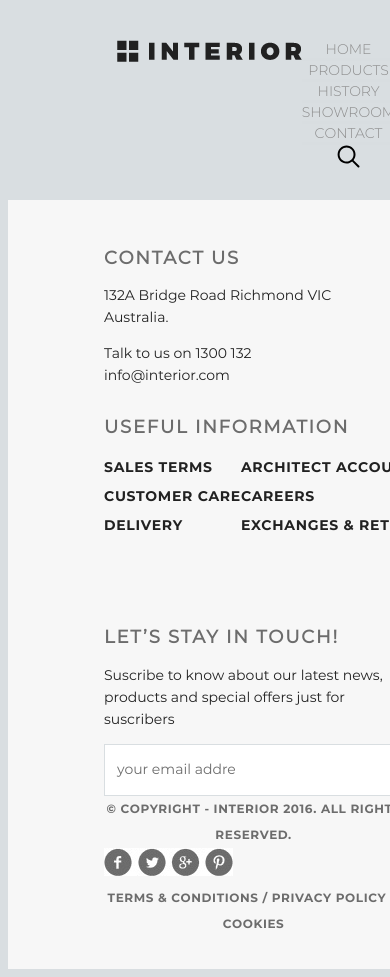
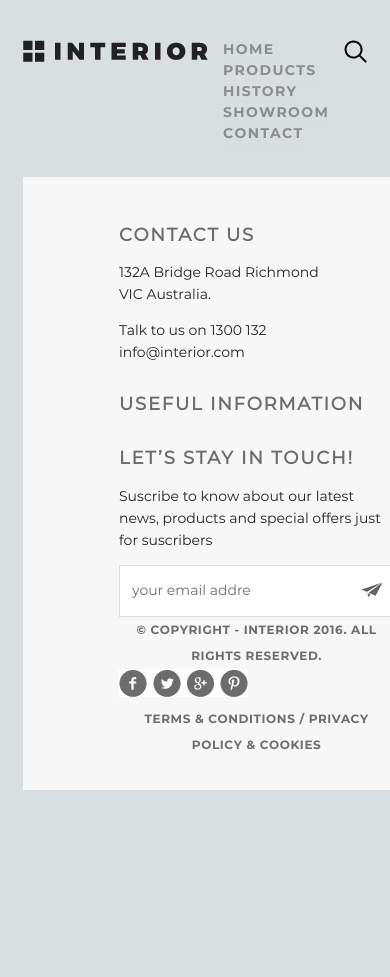
Before and after one commit to Kirrrusha/shop, a React (Create React App) app: page / in a window 390 px wide. Shown: the top 977 px of the page. After the commit the page ends 844 px from the top, so only its background shows below. Built offline with nearby package versions, Linux system fonts and the light colour scheme.

Commit message:
special for Ksenia header without hamburger menu in mobile version

```diff
--- a/src/App.js
+++ b/src/App.js
@@ -6,11 +6,10 @@ import Footer from './Blocks/Footer/Footer'
 
 function App() {
   return (
-    <div className="App">
+    <>
       <Header />
-
       <Footer />
-    </div>
+    </>
   );
 }
 
--- a/src/Blocks/Footer/Footer.js
+++ b/src/Blocks/Footer/Footer.js
@@ -4,6 +4,7 @@ import React, { Component } from 'react'
 import '../../assets/css/Footer.scss'
 import '../../assets/css/App.scss'
 import Social_link from '../../assets/img/social-links.jpg'
+import PropTypes from 'prop-types';
 
 class Footer extends Component {
     render() {
@@ -30,7 +31,7 @@ class Footer extends Component {
                             <ul className='footer_list'>
                                 {info.map( (item, index) => {
                                     return <li key={index} className='info_items'>
-                                        <Link label={item} />
+                                        <a href='/'>{this.props.label}</a>
                                     </li>
                                 })}
                             </ul>
@@ -57,14 +58,12 @@ class Footer extends Component {
     }
 }
 
-class Link extends Component {
-    render() {
-      return <a href='/'>{this.props.label}</a>
-    }
- }
-
  Footer.defaultProps = {
     label: ''
 };
 
+Footer.propTypes = {
+    label: PropTypes.string
+}
+
 export default Footer;
--- a/src/Blocks/Header/Header.js
+++ b/src/Blocks/Header/Header.js
@@ -1,20 +1,24 @@
-import React, { Component } from 'react'
+import React, {Component} from 'react';
 
-import Logo from '../../assets/img/logo.png'
-import '../../assets/css/Header.scss'
-import '../../assets/css/App.scss'
-import Menu from './Menu'
+import Logo from '../../assets/img/logo.png';
+import '../../assets/css/Header.scss';
+import '../../assets/css/App.scss';
+import Menu from './Menu';
 
 export default class Header extends Component {
 
   render() {
     return (
+      <header>
         <div className='wrapper'>
-                <div className='header_wrapper'>
-                    <a href='/'><img src ={Logo} alt='#' className='header_logo'></img></a>
+          <div className='header-blocks'>
+            <a href='/'>
+              <img className='header-logo' src={Logo} alt='#' />
+            </a>
             <Menu />
           </div>
         </div>
-        )
+      </header>
+    );
   }
 }
--- a/src/Blocks/Header/Menu.js
+++ b/src/Blocks/Header/Menu.js
@@ -1,28 +1,31 @@
-import React, { Component } from 'react'
-import '../../assets/css/Header.scss'
-import Search from '../../assets/svg/search.svg'
+import React, {Component} from 'react';
+import '../../assets/css/Header.scss';
+import Search from '../../assets/svg/search.svg';
 import PropTypes from 'prop-types';
 
 
 export default class Menu extends Component {
 
   render() {
-        const menu=[
+    const menu = [
       'home',
       'products',
       'history',
       'showroom',
       'contact'
-        ]
+    ];
     return (
-            <ul className='header_menu'>
-                { menu.map( (item, index) => {
-                    return <li key={index} className='menu_items'>{item}</li>
+      <div className="header-links">
+        <div className='header-menu'>
+          {menu.map((item, index) => {
+            return <div key={index} className='menu-items'>{item}</div>;
           })}
-                <img src ={Search} alt='#' className='header_search'></img>
-
-            </ul>
-        )
+        </div>
+        <div className="header-search">
+          <img className='header-search' src={Search} alt='#' />
+        </div>
+      </div>
+    );
   }
 }
 
--- a/src/Blocks/index.js
+++ b/src/Blocks/index.js
@@ -4,7 +4,6 @@ export default class index extends Component {
     render() {
         return (
             <div>
-
             </div>
         )
     }
--- a/src/assets/css/App.scss
+++ b/src/assets/css/App.scss
@@ -7,15 +7,9 @@ body{
   text-align: center;
  }
 
-// .wrapper{
-//   width: 1366px;
-//   margin: 0 auto;
-//   display: flex;
-//   flex-direction: column;
-//   flex-wrap: wrap;
-//   align-items: center;
-//   justify-content: center;
-// }
+ .wrapper{
+   @include wrapper();
+ }
 
 .App-header {
   min-height: 100vh;
--- a/src/assets/css/Footer.scss
+++ b/src/assets/css/Footer.scss
@@ -124,7 +124,7 @@
 
 }
 .footer_input input{
-    width: 370px;
+    width: 100%;
     height: 48px;
     border: 1px solid $background-color-secondary;
     background-color: $background-color-white;
@@ -147,7 +147,6 @@
     position: absolute;
     right: 0;
     top: 3px;
-    left: 321px;
     width: 46px;
     height: 46px;
     font-weight: 400;
--- a/src/assets/css/Header.scss
+++ b/src/assets/css/Header.scss
@@ -1,66 +1,78 @@
 @import '../../assets/css/App.scss';
 
 
-.header_menu, .header_logo{
+.header_menu, .header_logo {
   @include row-flex();
   @include md(justify-content, center);
 
-    .menu_items, .header_search{
+  .menu_items, .header_search {
     @include col();
     @include size(2);
     @include size-md(6);
     @include size-xs(12);
   }
 }
-// .wrapper{
-//     max-width: 1366px;
-// }
-.header_wrapper{
+
+.header {
+  &-blocks {
     display: flex;
-    width: 80%;
     justify-content: space-between;
     align-content: center;
-    padding: 2rem 6rem;
+    padding: 2rem 0;
   }
 
-.header_logo{
+  &-logo {
     width: 11.563rem;
     height: 1.375rem;
-    margin-left: 0.8rem;
 
-}
-.header_logo:hover{
+    &:hover {
       cursor: pointer;
       opacity: 0.8;
     }
-.header_menu{
-    width: 73%;
+  }
+
+  &-links {
+    display: flex;
+    justify-content: flex-end;
+  }
+
+  &-menu {
     display: flex;
     flex-wrap: wrap;
     align-items: center;
     justify-content: space-between;
-    margin: 0;
-    padding: 0;
   }
 
-.menu_items{
-    font-family: 'Montserrat-Light';
+  &-search {
+    width: 1.438rem;
+    height: 1.438rem;
+  }
+}
+
+
+.menu {
+  &-items {
+    font-family: 'Montserrat-Bold';
     list-style: none;
     font-size: 0.875rem;
     text-transform: uppercase;
     color: $color-gray-dark;
-    border-bottom: 3px rgba(111,108,110,0.003) solid;
-    margin: 0;
+    border-bottom: 3px rgba(111, 108, 110, 0.003) solid;
+    letter-spacing: 1.4px;
+    margin: 0 15px;
     padding: 0;
+    font-weight: 300;
+
+
+    &:last-child {
+      margin-right: 25px;
     }
-.menu_items:hover{
+
+    &:hover {
       font-family: 'Montserrat-Bold';
-    color:$color-main;
-    font-weight: 700;
+      color: $color-main;
       border-bottom: 3px solid $color-main;
       cursor: pointer;
     }
-.header_search{
-    width: 1.438rem;
-    height: 1.438rem;
   }
+}
--- a/src/assets/css/fonts/font.scss
+++ b/src/assets/css/fonts/font.scss
@@ -30,6 +30,6 @@
     src: url('./Montserrat-Regular.eot') format('embedded-opentype'),
       url('./Montserrat-Regular.woff') format('woff'),
     url('./Montserrat-Regular.ttf') format('truetype');
-    font-weight: normal;
+    font-weight: 400;
     font-style: normal;
   }
```
Also changed, not shown: public/index.html (+0 -23 lines). Lines whose indentation alone changed are shown as unchanged.
